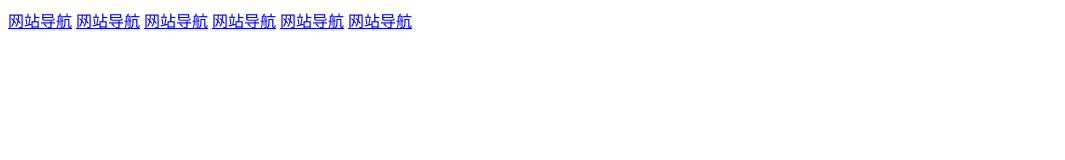
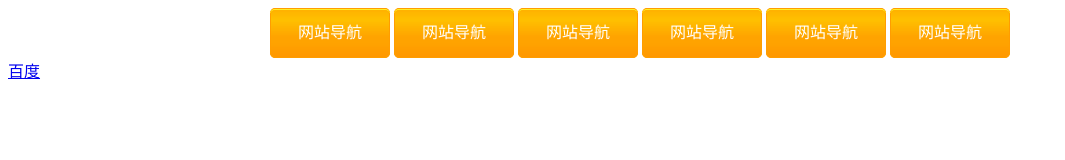
Before and after one commit to tiaotiaodan/fore_end, a plain HTML site: page day-3/导航栏案例/导航栏案例.html in a window 1280 px wide. Shown: the whole page, without its empty margins (0-1065 px from the left). Drawn offline with Linux system fonts and the light colour scheme.

Commit message:
导航栏案例

```diff
--- a/day-3/导航栏案例/导航栏案例.html
+++ b/day-3/导航栏案例/导航栏案例.html
@@ -3,9 +3,33 @@
 	<head>
 		<meta charset="utf-8">
 		<title>导航栏案例</title>
+		<style>
+			.nav{
+				text-align: center;
+			}
+			.nav a{
+				width: 120px;
+				height: 50px;
+				/* background-color: pink; */
+				/* 因为a是行内元素，没有大小，我们需要转换 inline-block */
+				display: inline-block;
+				background-image: url(img/bg.png);
+				text-align: center;
+				/* 让盒子内的文字居中对齐 */
+				/* 行内元素，行内块元素 我们可以看做文本 */
+				color: #fff;
+				text-decoration: none;
+				/* 取消下划线 */
+				/* 行高等于盒子的高度，可以让单行文本垂直居中 */
+				line-height: 50px;
+			}
+			.nav a:hover{              /* 当我们鼠标经过 nav里面的连接的时候 */
+				background-image: url(img/bgc.png);
+			}
+		</style>
 	</head>
 	<body>
-		<div>
+		<div class="nav">
 			<a href="#">网站导航</a>
 			<a href="#">网站导航</a>
 			<a href="#">网站导航</a>
@@ -13,5 +37,8 @@
 			<a href="#">网站导航</a>
 			<a href="#">网站导航</a>
 		</div>
+		<div>
+			<a href="http://www.baidu.com">百度</a>
+		</div>
 	</body>
 </html>
```
